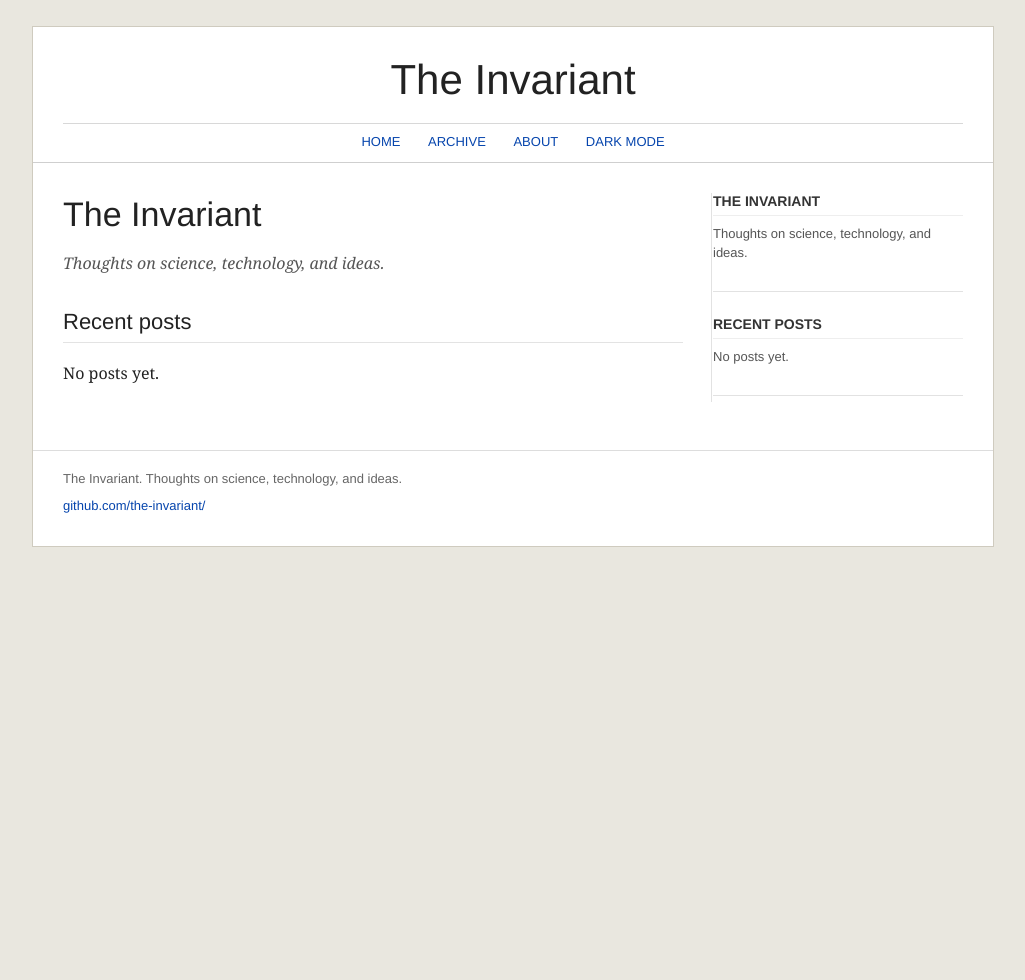
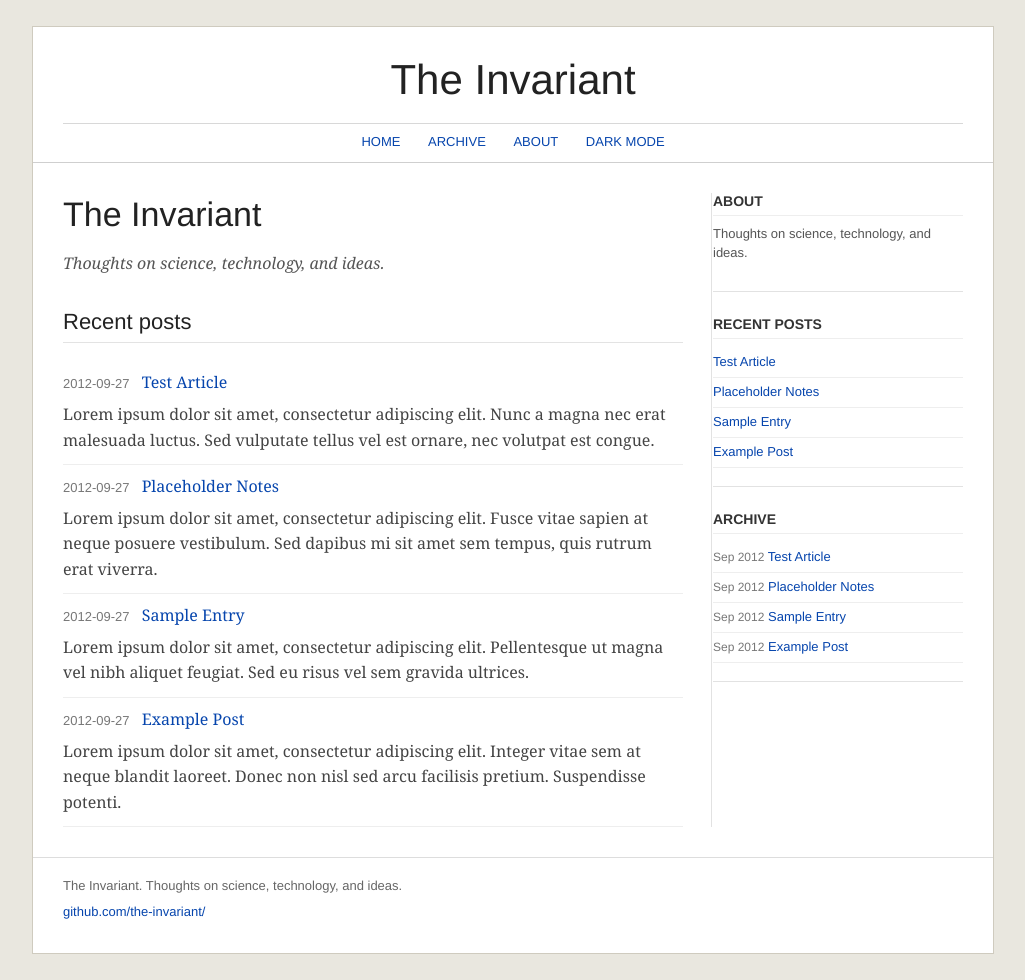
Before and after one commit to the-invariant/the-invariant.github.io, a Jekyll site: the page built from index.md, in a window 1280 px wide. Shown: the whole page, without its empty margins (127-1152 px from the left). Built offline with Jekyll 4.4.1, drawn with Linux system fonts in a browser that asks for light colours; Markdown is read by kramdown in place of the engine named in the settings; before the commit the page ends 900 px from its top, so only the background shows below that.

Commit message:
testing.

```diff
--- a/_includes/sidebar.html
+++ b/_includes/sidebar.html
@@ -1,11 +1,11 @@
 <div id="sidebar">
   <div class="side-section">
-    <h2>{{ site.title }}</h2>
+    <h2>About</h2>
     <p>{{ site.description }}</p>
   </div>
 
   <div class="side-section">
-    <h2>Recent posts</h2>
+    <h2>Recent Posts</h2>
     {% if site.posts.size > 0 %}
     <ul>
       {% for post in site.posts limit:5 %}
@@ -16,4 +16,17 @@
     <p>No posts yet.</p>
     {% endif %}
   </div>
+
+  <div class="side-section">
+    <h2>Archive</h2>
+    {% if site.posts.size > 0 %}
+    <ul>
+      {% for post in site.posts %}
+      <li><span class="side-date">{{ post.date | date: "%b %Y" }}</span> <a href="{{ site.baseurl }}{{ post.url }}">{{ post.title }}</a></li>
+      {% endfor %}
+    </ul>
+    {% else %}
+    <p>No posts yet.</p>
+    {% endif %}
+  </div>
 </div>
--- /dev/null
+++ b/_posts/2012-09-27-example-post.md
@@ -0,0 +1,13 @@
+---
+layout: post
+title: Example Post
+date: 2012-09-27
+description: Placeholder content used for layout testing.
+image: /assets/images/posts/example.jpg
+---
+
+Lorem ipsum dolor sit amet, consectetur adipiscing elit. Integer vitae sem at neque blandit laoreet. Donec non nisl sed arcu facilisis pretium. Suspendisse potenti.
+
+Praesent luctus, mi at cursus suscipit, neque tortor posuere augue, a dignissim lectus lacus nec justo. Morbi at ipsum sed lectus porta tempor. Curabitur non mauris ac justo interdum feugiat.
+
+Vivamus porta massa sed urna vestibulum, id dictum lorem convallis. Nulla facilisi. Integer in sem ac risus commodo fermentum.
--- /dev/null
+++ b/_posts/2012-10-15-sample-entry.md
@@ -0,0 +1,13 @@
+---
+layout: post
+title: Sample Entry
+date: 2012-09-27
+description: Placeholder content used for layout testing.
+image: /assets/images/posts/sample.jpg
+---
+
+Lorem ipsum dolor sit amet, consectetur adipiscing elit. Pellentesque ut magna vel nibh aliquet feugiat. Sed eu risus vel sem gravida ultrices.
+
+Aliquam erat volutpat. Aenean at risus a justo tristique convallis. Cras at dui sed lorem luctus viverra. Proin pretium orci in libero aliquet bibendum.
+
+Donec blandit velit quis tortor ullamcorper, vitae tincidunt nibh sagittis. Nam porta leo id ipsum feugiat, a posuere massa gravida.
--- /dev/null
+++ b/_posts/2012-11-05-placeholder-notes.md
@@ -0,0 +1,13 @@
+---
+layout: post
+title: Placeholder Notes
+date: 2012-09-27
+description: Placeholder content used for layout testing.
+image: /assets/images/posts/placeholder.jpg
+---
+
+Lorem ipsum dolor sit amet, consectetur adipiscing elit. Fusce vitae sapien at neque posuere vestibulum. Sed dapibus mi sit amet sem tempus, quis rutrum erat viverra.
+
+Ut sed augue a risus ullamcorper luctus. Maecenas eu nisl vel justo interdum varius. Vestibulum ante ipsum primis in faucibus orci luctus et ultrices posuere cubilia curae.
+
+Quisque vel lorem eu lectus egestas sollicitudin. Duis vehicula tortor ac orci dignissim, id ullamcorper sapien dictum.
--- /dev/null
+++ b/_posts/2012-12-18-test-article.md
@@ -0,0 +1,13 @@
+---
+layout: post
+title: Test Article
+date: 2012-09-27
+description: Placeholder content used for layout testing.
+image: /assets/images/posts/test.jpg
+---
+
+Lorem ipsum dolor sit amet, consectetur adipiscing elit. Nunc a magna nec erat malesuada luctus. Sed vulputate tellus vel est ornare, nec volutpat est congue.
+
+Phasellus fringilla arcu at nisl bibendum, non congue massa porttitor. Integer ac justo in arcu pharetra pretium. Curabitur euismod magna non dui fermentum, nec pulvinar justo semper.
+
+Morbi luctus neque vitae magna accumsan, vel faucibus leo commodo. Etiam a neque ut risus porta interdum sit amet vitae ligula.
--- a/assets/css/style.css
+++ b/assets/css/style.css
@@ -174,6 +174,15 @@ p {
   border-bottom: 1px solid #eeeeee;
 }
 
+.post-list .excerpt {
+  margin: 7px 0 2px;
+  color: #444444;
+}
+
+.post-list .excerpt p {
+  margin: 0;
+}
+
 .post-list .date,
 .post .date {
   color: #777777;
@@ -182,10 +191,35 @@ p {
   margin-right: 8px;
 }
 
+.post .description {
+  margin: -6px 0 18px;
+  color: #666666;
+  font-style: italic;
+}
+
+.post-image {
+  margin: 0 0 22px;
+  padding: 6px;
+  border: 1px solid #dddddd;
+  background: #f8f8f8;
+}
+
+.post-image img {
+  display: block;
+  width: 100%;
+  height: auto;
+  border: 0;
+}
+
 .post .back {
   margin-top: 28px;
   padding-top: 14px;
   border-top: 1px solid #e3e3e3;
+}
+
+.side-date {
+  color: #777777;
+  font-size: 12px;
 }
 
 #footer {
@@ -234,10 +268,18 @@ body.night .post-list li {
 
 body.night .tagline,
 body.night #sidebar,
+body.night .post .description,
+body.night .post-list .excerpt,
+body.night .side-date,
 body.night .post-list .date,
 body.night .post .date,
 body.night #footer {
   color: #bbbbbb;
+}
+
+body.night .post-image {
+  border-color: #555555;
+  background: #242424;
 }
 
 body.night .side-section h2 {
--- a/index.md
+++ b/index.md
@@ -16,6 +16,7 @@ title: Home
   <li>
     <span class="date">{{ post.date | date: "%Y-%m-%d" }}</span>
     <a href="{{ site.baseurl }}{{ post.url }}">{{ post.title }}</a>
+    <div class="excerpt">{{ post.excerpt }}</div>
   </li>
   {% endfor %}
 </ul>
```
Also changed, not shown: _layouts/post.html (+7 -0 lines), assets/images/posts/example.jpg (added), assets/images/posts/placeholder.jpg (added), assets/images/posts/sample.jpg (added), assets/images/posts/test.jpg (added).
